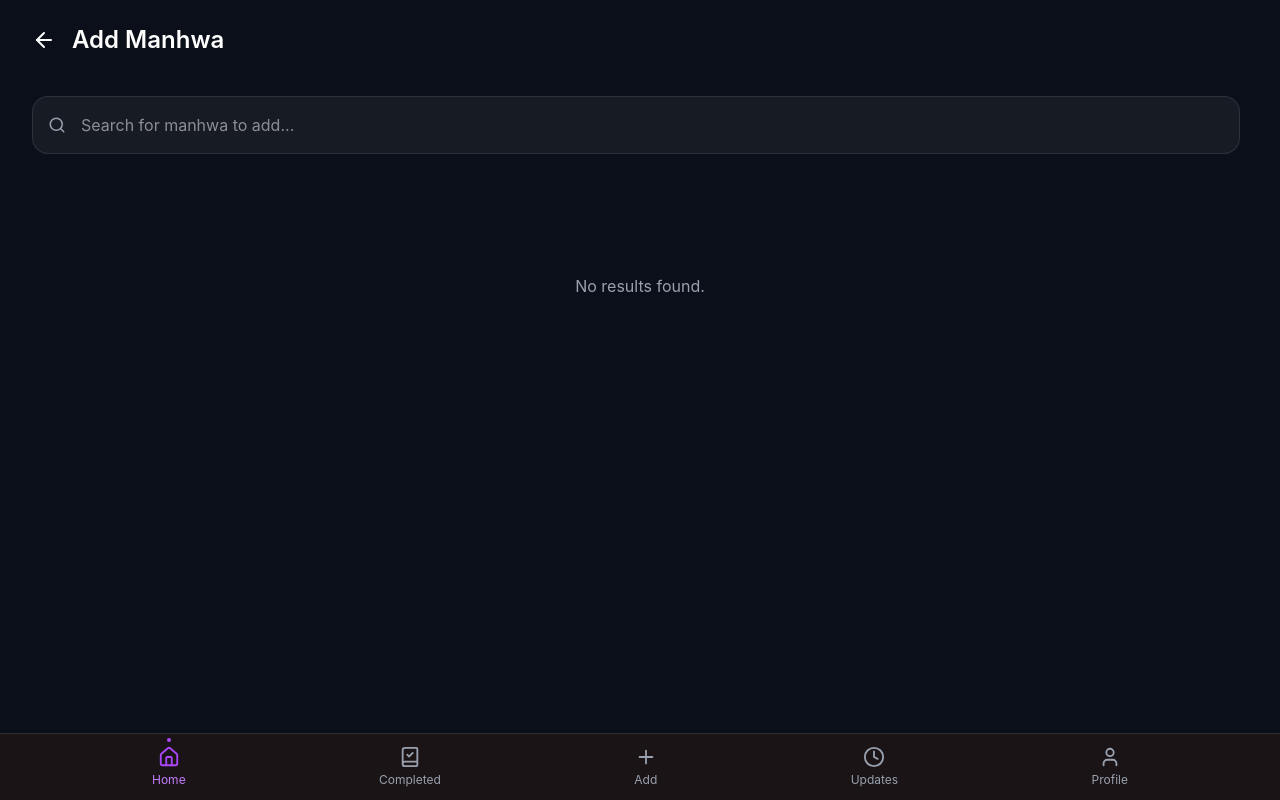
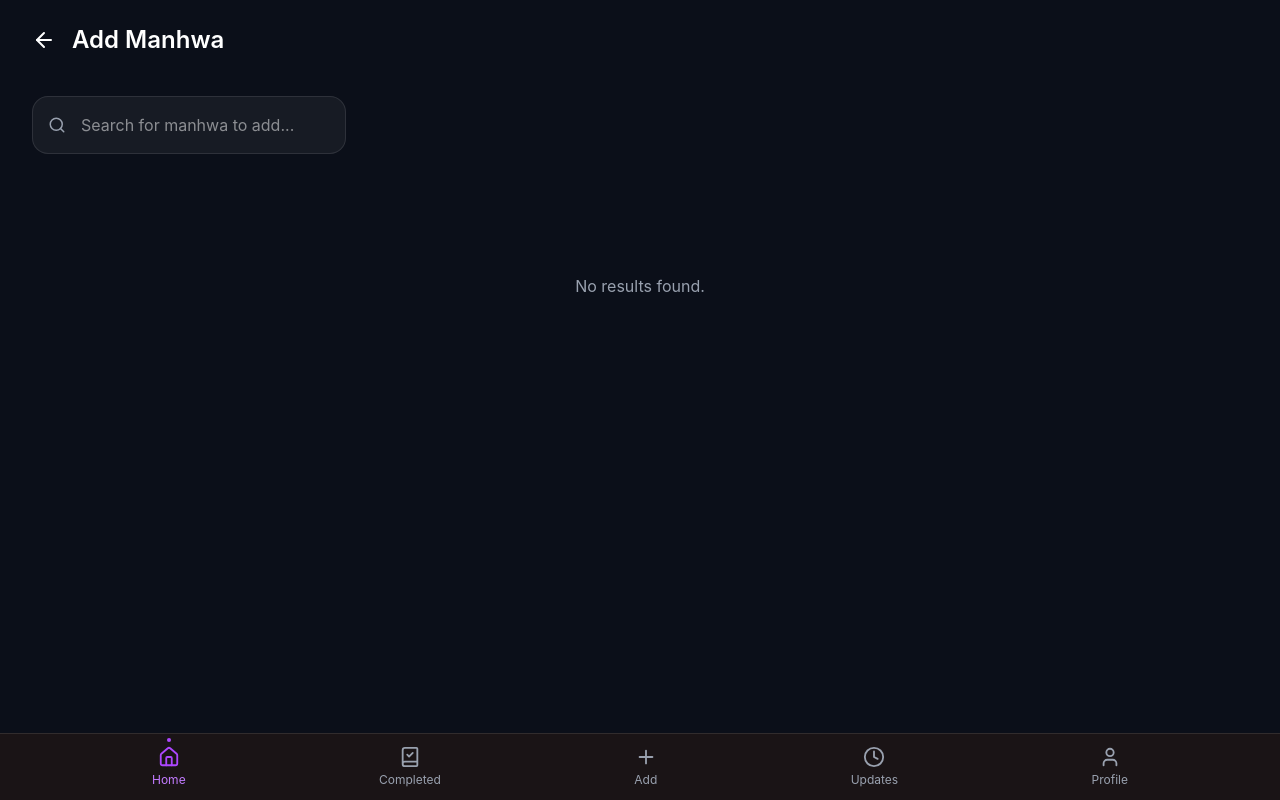
Before and after one commit to Mahi-singh-solanki/manwha-frontend, a React (Vite) app in the folder mahi-manwha/: page /add in a window 1280 px wide. Built offline with nearby package versions, Linux system fonts and the light colour scheme.

Commit message:
Add form for searching manhwa to add

```diff
--- a/mahi-manwha/src/pages/AddNew.jsx
+++ b/mahi-manwha/src/pages/AddNew.jsx
@@ -63,6 +63,7 @@ export const AddNew = () => {
 
             <div className="relative mb-10 flex gap-2">
                 <Search className="absolute left-4 top-1/2 -translate-y-1/2 text-gray-400" size={18} />
+                <form onSubmit={handleSubmit}>
                 <input
                     type="text"
                     placeholder="Search for manhwa to add..."
@@ -72,10 +73,11 @@ export const AddNew = () => {
                 />
                 <button
                     type="submit"
-                    onClick={handleSubmit}
+
                     disabled={addSeriesMutation.isPending}
                 >
                 </button>
+                </form>
             </div>
 
 
```
